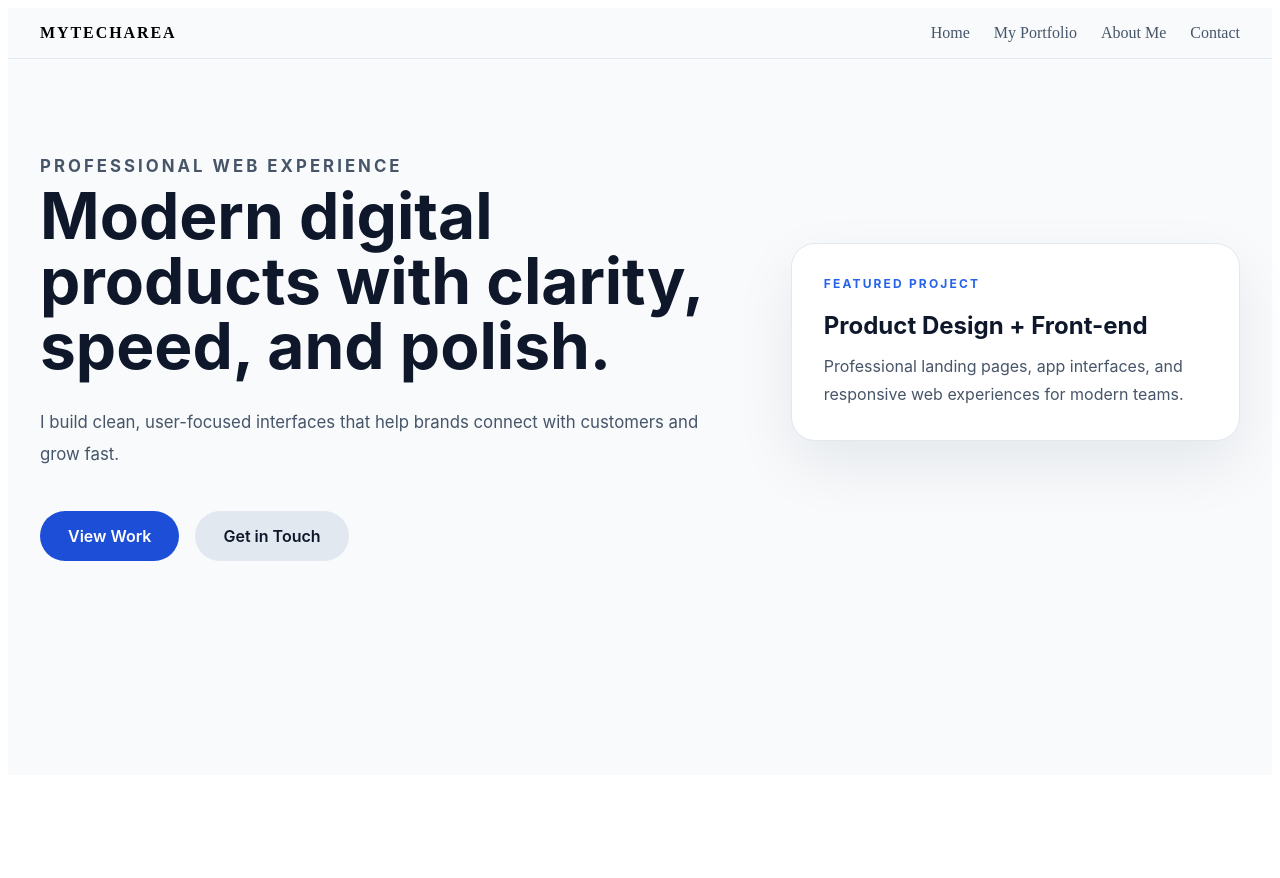
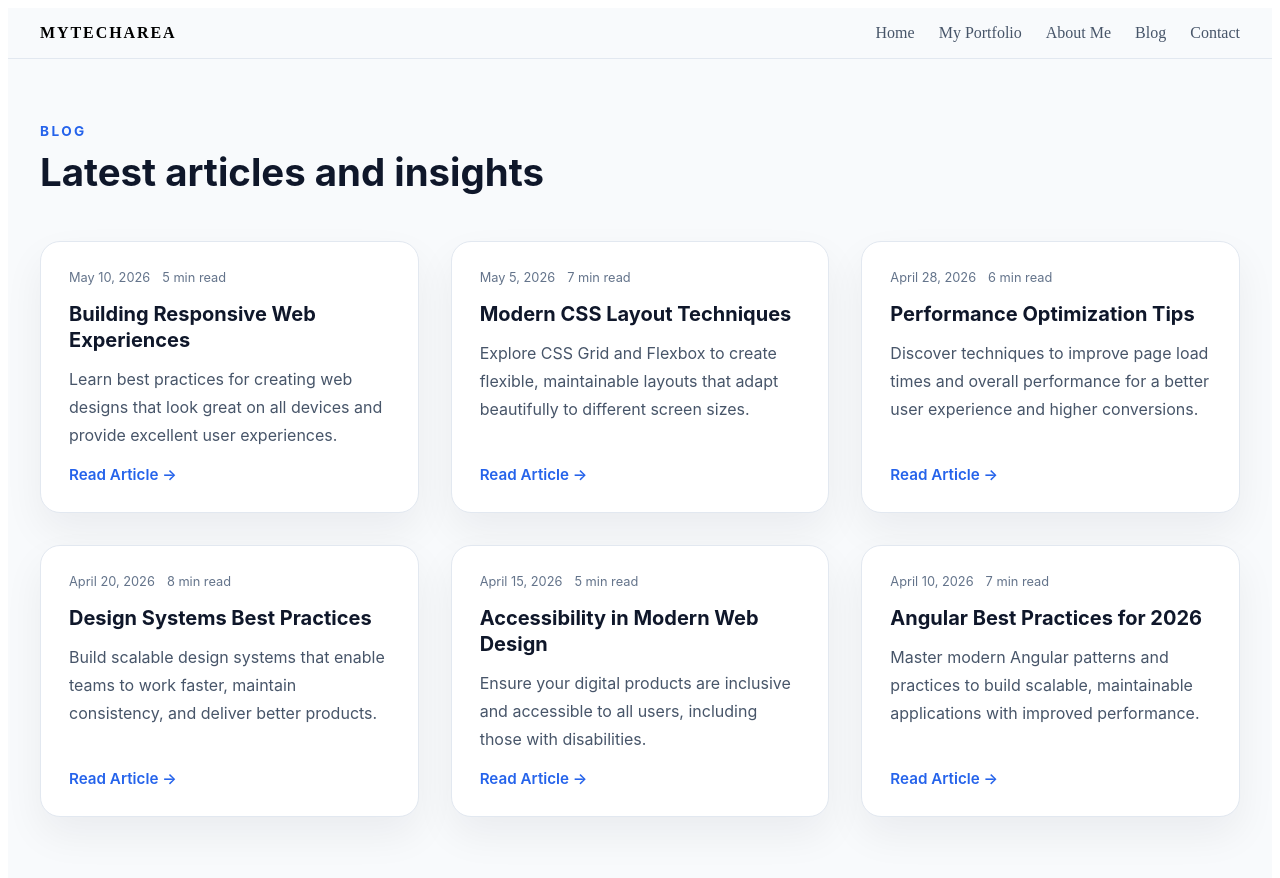
Before and after one commit to mytecharea/mytecharea, an Angular app: page /blog in a window 1280 px wide. Before the commit this address led to /. Shown: the top 878 px of the page. Before the commit the page ends 800 px from the top, so only its background shows below. Built offline with nearby package versions, Linux system fonts and the light colour scheme.

Commit message:
add BlogComponent and update routing and navbar

```diff
--- a/src/app/app.routes.ts
+++ b/src/app/app.routes.ts
@@ -3,11 +3,13 @@ import { HomeComponent } from './pages/home.component';
 import { PortfolioComponent } from './pages/portfolio.component';
 import { AboutComponent } from './pages/about.component';
 import { ContactComponent } from './pages/contact.component';
+import { BlogComponent } from './pages/blog.component';
 
 export const routes: Routes = [
   { path: '', component: HomeComponent },
   { path: 'portfolio', component: PortfolioComponent },
   { path: 'about', component: AboutComponent },
   { path: 'contact', component: ContactComponent },
+  { path: 'blog', component: BlogComponent },
   { path: '**', redirectTo: '' }
 ];
--- a/src/app/navbar.component.ts
+++ b/src/app/navbar.component.ts
@@ -12,6 +12,7 @@ import { RouterLink } from '@angular/router';
         <a routerLink="/">Home</a>
         <a routerLink="/portfolio">My Portfolio</a>
         <a routerLink="/about">About Me</a>
+        <a routerLink="/blog">Blog</a>
         <a routerLink="/contact">Contact</a>
       </nav>
     </header>
--- /dev/null
+++ b/src/app/pages/blog.component.ts
@@ -0,0 +1,204 @@
+import { Component } from '@angular/core';
+
+@Component({
+  selector: 'blog-page',
+  standalone: true,
+  template: `
+    <div class="page-container">
+      <section class="section section-light">
+        <div class="section-header">
+          <p class="section-label">Blog</p>
+          <h2>Latest articles and insights</h2>
+        </div>
+        <div class="blog-grid">
+          <article class="blog-card">
+            <div class="blog-meta">
+              <span class="date">May 10, 2026</span>
+              <span class="read-time">5 min read</span>
+            </div>
+            <h3>Building Responsive Web Experiences</h3>
+            <p>
+              Learn best practices for creating web designs that look great on all devices and provide excellent user experiences.
+            </p>
+            <a href="#" class="read-more">Read Article →</a>
+          </article>
+
+          <article class="blog-card">
+            <div class="blog-meta">
+              <span class="date">May 5, 2026</span>
+              <span class="read-time">7 min read</span>
+            </div>
+            <h3>Modern CSS Layout Techniques</h3>
+            <p>
+              Explore CSS Grid and Flexbox to create flexible, maintainable layouts that adapt beautifully to different screen sizes.
+            </p>
+            <a href="#" class="read-more">Read Article →</a>
+          </article>
+
+          <article class="blog-card">
+            <div class="blog-meta">
+              <span class="date">April 28, 2026</span>
+              <span class="read-time">6 min read</span>
+            </div>
+            <h3>Performance Optimization Tips</h3>
+            <p>
+              Discover techniques to improve page load times and overall performance for a better user experience and higher conversions.
+            </p>
+            <a href="#" class="read-more">Read Article →</a>
+          </article>
+
+          <article class="blog-card">
+            <div class="blog-meta">
+              <span class="date">April 20, 2026</span>
+              <span class="read-time">8 min read</span>
+            </div>
+            <h3>Design Systems Best Practices</h3>
+            <p>
+              Build scalable design systems that enable teams to work faster, maintain consistency, and deliver better products.
+            </p>
+            <a href="#" class="read-more">Read Article →</a>
+          </article>
+
+          <article class="blog-card">
+            <div class="blog-meta">
+              <span class="date">April 15, 2026</span>
+              <span class="read-time">5 min read</span>
+            </div>
+            <h3>Accessibility in Modern Web Design</h3>
+            <p>
+              Ensure your digital products are inclusive and accessible to all users, including those with disabilities.
+            </p>
+            <a href="#" class="read-more">Read Article →</a>
+          </article>
+
+          <article class="blog-card">
+            <div class="blog-meta">
+              <span class="date">April 10, 2026</span>
+              <span class="read-time">7 min read</span>
+            </div>
+            <h3>Angular Best Practices for 2026</h3>
+            <p>
+              Master modern Angular patterns and practices to build scalable, maintainable applications with improved performance.
+            </p>
+            <a href="#" class="read-more">Read Article →</a>
+          </article>
+        </div>
+      </section>
+    </div>
+  `,
+  styles: [
+    `
+      .page-container {
+        background: #f8fafc;
+        color: #0f172a;
+        min-height: calc(100vh - 84px);
+        font-family: Inter, system-ui, -apple-system, BlinkMacSystemFont, 'Segoe UI', sans-serif;
+      }
+
+      .section {
+        padding: 4rem 2rem;
+      }
+
+      .section-light {
+        background: #f8fafc;
+      }
+
+      .section-header {
+        max-width: 48rem;
+        margin-bottom: 3rem;
+      }
+
+      .section-label {
+        margin: 0 0 0.75rem;
+        color: #2563eb;
+        font-size: 0.85rem;
+        letter-spacing: 0.18em;
+        text-transform: uppercase;
+        font-weight: 700;
+      }
+
+      .section-header h2 {
+        margin: 0;
+        font-size: clamp(2rem, 3vw, 2.75rem);
+        line-height: 1.1;
+      }
+
+      .blog-grid {
+        display: grid;
+        gap: 2rem;
+        grid-template-columns: repeat(3, minmax(0, 1fr));
+      }
+
+      .blog-card {
+        padding: 1.75rem;
+        border-radius: 1.25rem;
+        background: #ffffff;
+        border: 1px solid #e2e8f0;
+        box-shadow: 0 18px 40px rgba(15, 23, 42, 0.06);
+        display: flex;
+        flex-direction: column;
+        transition: all 0.3s ease;
+      }
+
+      .blog-card:hover {
+        border-color: #2563eb;
+        box-shadow: 0 24px 60px rgba(37, 99, 235, 0.12);
+      }
+
+      .blog-meta {
+        display: flex;
+        gap: 0.75rem;
+        margin-bottom: 1rem;
+        flex-wrap: wrap;
+      }
+
+      .date,
+      .read-time {
+        font-size: 0.8rem;
+        color: #64748b;
+      }
+
+      .blog-card h3 {
+        margin: 0 0 0.75rem;
+        font-size: 1.25rem;
+        line-height: 1.3;
+      }
+
+      .blog-card p {
+        margin: 0 0 1rem;
+        color: #475569;
+        line-height: 1.75;
+        flex-grow: 1;
+      }
+
+      .read-more {
+        color: #2563eb;
+        text-decoration: none;
+        font-weight: 600;
+        font-size: 0.95rem;
+        transition: color 0.2s ease;
+      }
+
+      .read-more:hover {
+        color: #1d4ed8;
+      }
+
+      @media (max-width: 1024px) {
+        .blog-grid {
+          grid-template-columns: 1fr 1fr;
+        }
+      }
+
+      @media (max-width: 760px) {
+        .blog-grid {
+          grid-template-columns: 1fr;
+        }
+
+        .section {
+          padding: 2.5rem 1.5rem;
+        }
+      }
+    `
+  ]
+})
+export class BlogComponent {}
```
